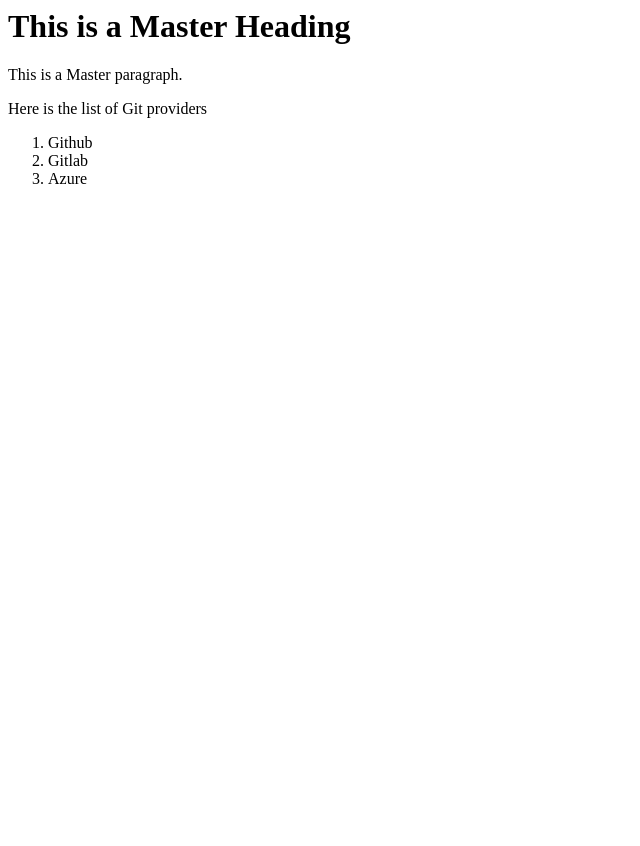
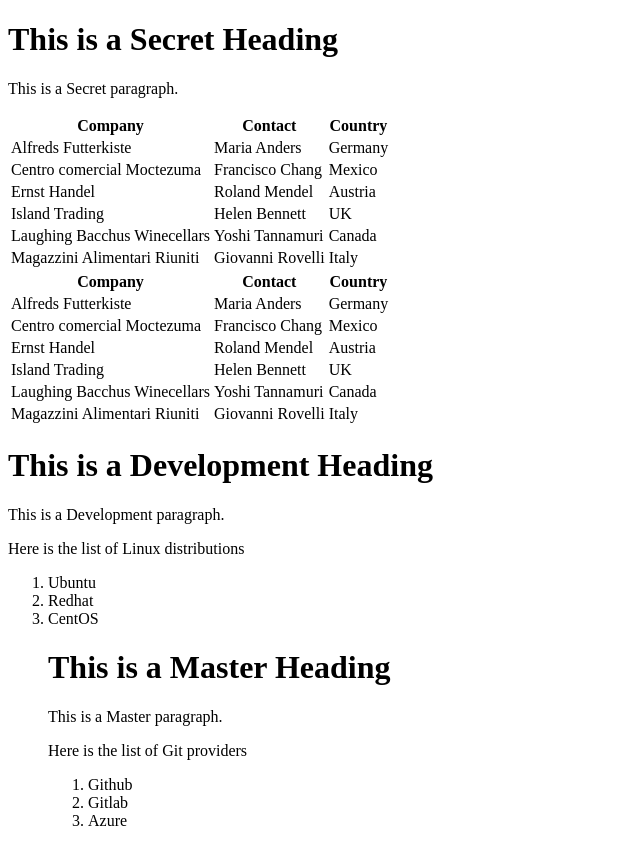
Before and after one commit to ehrar22/MySecretProject, a plain HTML site: page index.html in a window 1280 px wide. Shown: the whole page, without its empty margins (0-640 px from the left). Before the commit the page ends 800 px from the top, so only its background shows below. Drawn offline with Linux system fonts and the light colour scheme.

Commit message:
Development (#2)
* Create index.html

* Update index.html

* Create index.html

* Update index.html

```diff
--- a/index.html
+++ b/index.html
@@ -1,11 +1,100 @@
+<!DOCTYPE html>
 <html>
 <head>
 
-
-<title>Master</title>
-
+<title>Secret</title>
 </head>
 <body>
+
+
+<h1>This is a Secret Heading</h1>
+<p>This is a Secret paragraph.</p>
+
+ <table>
+  <tr>
+    <th>Company</th>
+    <th>Contact</th>
+    <th>Country</th>
+  </tr>
+  <tr>
+    <td>Alfreds Futterkiste</td>
+    <td>Maria Anders</td>
+    <td>Germany</td>
+  </tr>
+  <tr>
+    <td>Centro comercial Moctezuma</td>
+    <td>Francisco Chang</td>
+    <td>Mexico</td>
+  </tr>
+  <tr>
+    <td>Ernst Handel</td>
+    <td>Roland Mendel</td>
+    <td>Austria</td>
+  </tr>
+  <tr>
+    <td>Island Trading</td>
+    <td>Helen Bennett</td>
+    <td>UK</td>
+  </tr>
+  <tr>
+    <td>Laughing Bacchus Winecellars</td>
+    <td>Yoshi Tannamuri</td>
+    <td>Canada</td>
+  </tr>
+  <tr>
+    <td>Magazzini Alimentari Riuniti</td>
+    <td>Giovanni Rovelli</td>
+    <td>Italy</td>
+  </tr>
+</table><table>
+  <tr>
+    <th>Company</th>
+    <th>Contact</th>
+    <th>Country</th>
+  </tr>
+  <tr>
+    <td>Alfreds Futterkiste</td>
+    <td>Maria Anders</td>
+    <td>Germany</td>
+  </tr>
+  <tr>
+    <td>Centro comercial Moctezuma</td>
+    <td>Francisco Chang</td>
+    <td>Mexico</td>
+  </tr>
+  <tr>
+    <td>Ernst Handel</td>
+    <td>Roland Mendel</td>
+    <td>Austria</td>
+  </tr>
+  <tr>
+    <td>Island Trading</td>
+    <td>Helen Bennett</td>
+    <td>UK</td>
+  </tr>
+  <tr>
+    <td>Laughing Bacchus Winecellars</td>
+    <td>Yoshi Tannamuri</td>
+    <td>Canada</td>
+  </tr>
+  <tr>
+    <td>Magazzini Alimentari Riuniti</td>
+    <td>Giovanni Rovelli</td>
+    <td>Italy</td>
+  </tr>
+</table>
+
+
+
+<h1>This is a Development Heading</h1>
+<p>This is a Development paragraph.</p>
+
+  <p>Here is the list of Linux distributions</p>
+ <ol>
+   <li>Ubuntu</li>
+   <li>Redhat</li>
+   <li>CentOS</li>
+
 
 <h1>This is a Master Heading</h1>
 <p>This is a Master paragraph.</p>
@@ -15,6 +104,7 @@
    <li>Github</li>
    <li>Gitlab</li>
    <li>Azure</li>
+
  </ol>
 
 
```
